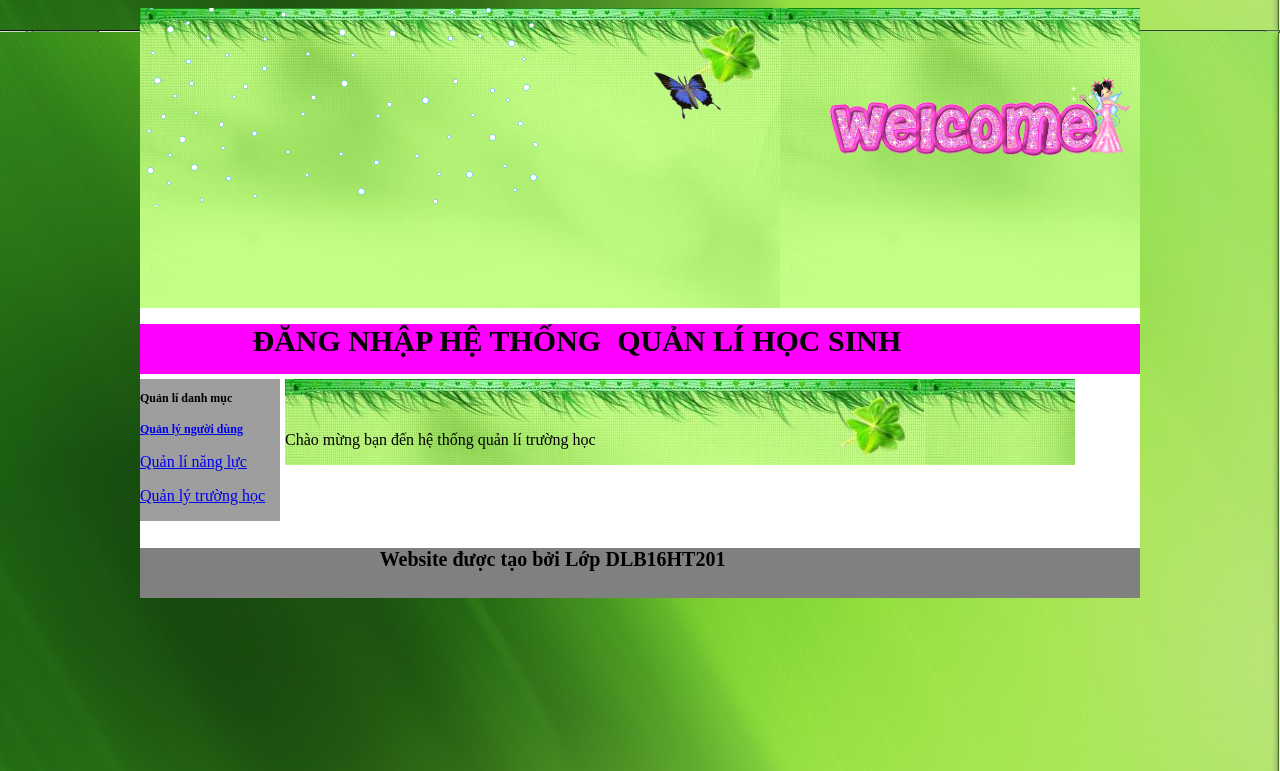
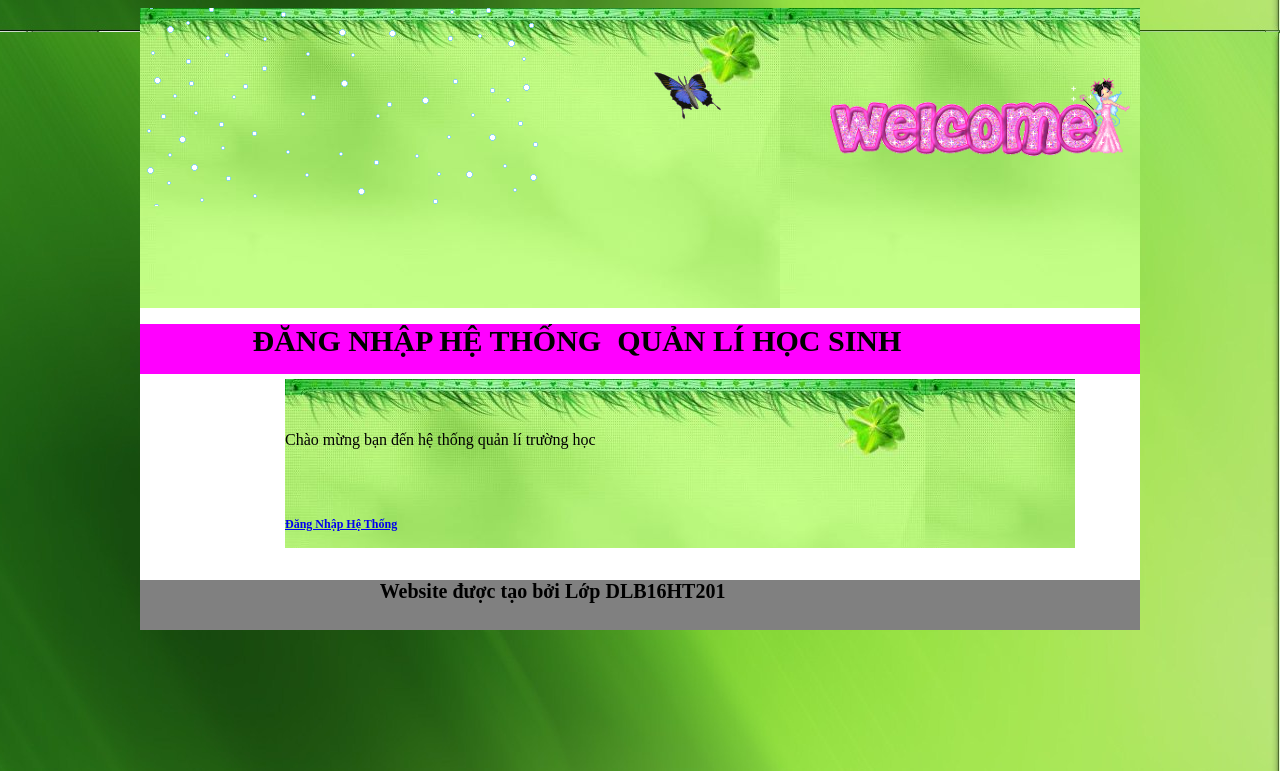
Before and after one commit to nguyenvubichvan1991/vanphp.github.io, a PHP site: page / in a window 1280 px wide. Shown: the top 771 px of the page. Run offline with PHP 8.4, Linux system fonts and the light colour scheme; grey boxes are pictures that could not be loaded.

Commit message:
Update index.php

```diff
--- a/index.php
+++ b/index.php
@@ -24,15 +24,13 @@
 			</p>
         </div>
         <div id="cottrai">
-            <P class="nhanmanh" style="font-size: 12px">Quản lí danh mục </P>
-			<P><a href="user.php" target="body" class="nhanmanh" style="font-size: 12px">Quản lý người dùng </a> </P>
-			<p><a href="nangluc.php" target="body">Quản lí năng lực</a></p>
-			<p><a href="truonghoc.php" target="body">Quản lý trường học</a></p>
+
         </div>
         <div id="cotgiua">
             <br />
             <br />
-		<p>Chào mừng bạn đến hệ thống quản lí trường học
+		<p>Chào mừng bạn đến hệ thống quản lí trường học</p> <br/><br/>
+		<P><a href="Login.php" target="body" class="nhanmanh" style="font-size: 12px">Đăng Nhập Hệ Thống </a> </P>
 
         </div>
         <div id="cotphai">
```
